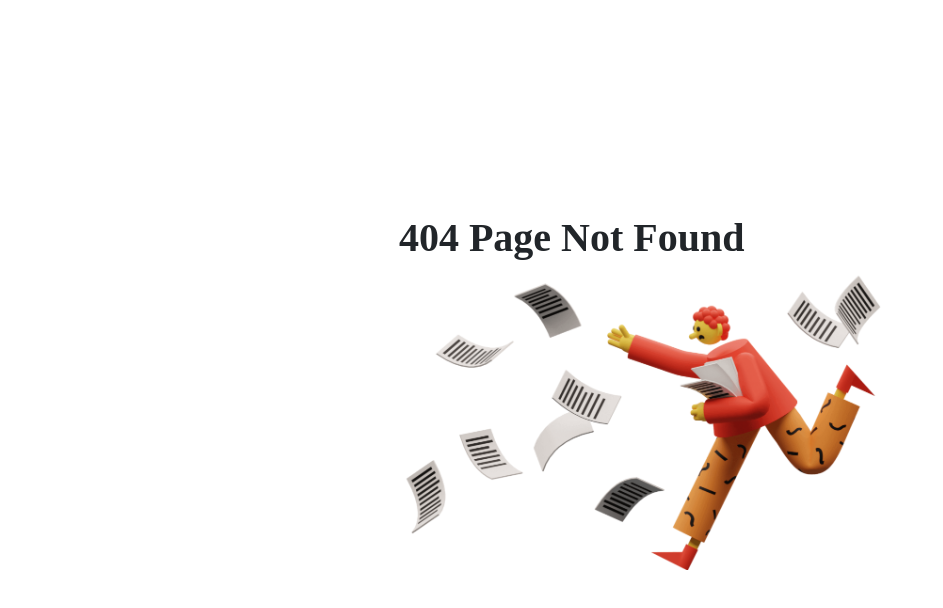
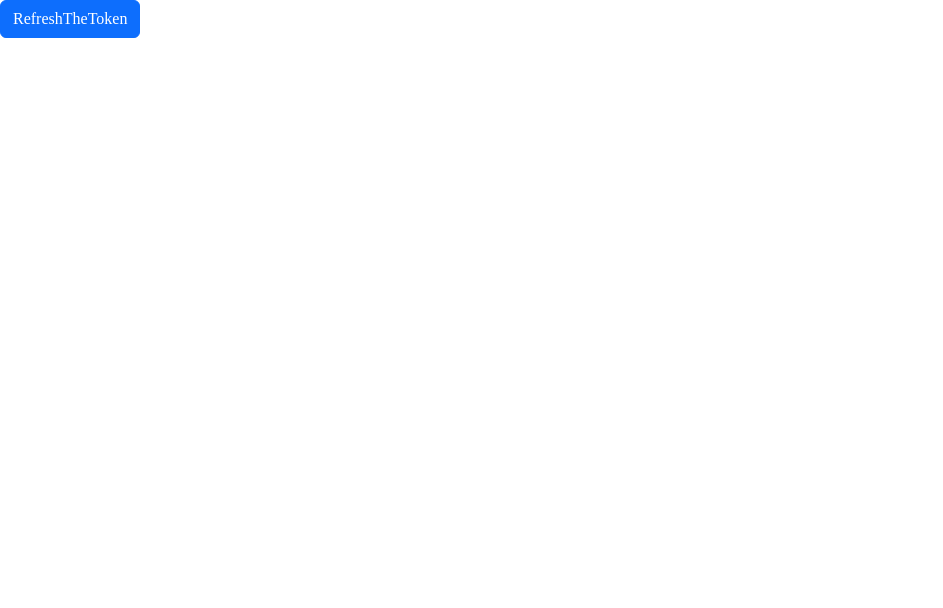
Before and after one commit to Red-stevo/E-LearningHub, a React (Vite) app in the folder student-learning-assistant/: page /student-assistant/main in a window 1280 px wide. Before the commit this address had no page. Shown: the top 608 px of the page, without its empty margins (0-943 px from the left). Built offline with nearby package versions, Linux system fonts and the light colour scheme.

Commit message:
Commit message >>>>> testing the interceptor <<<<<

```diff
--- a/student-learning-assistant/src/AppPages/DataSource/BackEndConnection.js
+++ b/student-learning-assistant/src/AppPages/DataSource/BackEndConnection.js
@@ -1,9 +1,9 @@
 import axios from "axios";
-import {useNavigate} from "react-router";
+
 
 const guestAPIs = axios.create({
     baseURL:"http://localhost:8080/api/v1/auth",
-    withCredentials:true
+    withCredentials:true,
 });
 
 /*This api connection allows us to send the register request to the backend*/
@@ -41,13 +41,15 @@ const securedAPs = axios.create({
 
 
 securedAPs.interceptors.request.use(async request => {
-    const navigate = useNavigate();
+    console.log("interceptor called.")
 
     await guestAPIs.put("/token/refresh").then(response => {
         sessionStorage.setItem("jwt", response.data.jwt);
-    }).catch(() => {
-        navigate("/student-assistant/login")
-    });
+    })
 
     return request;
 });
+
+export async function test(){
+    return await securedAPs.get("hey");
+}
--- a/student-learning-assistant/src/AppPages/RoutedPages/MainPage.jsx
+++ b/student-learning-assistant/src/AppPages/RoutedPages/MainPage.jsx
@@ -1,6 +1,21 @@
+import {Button} from "react-bootstrap";
+import {test} from "../DataSource/BackEndConnection.js";
+
 export const MainPage = () => {
+
+    const handleClick = (e) => {
+        e.preventDefault();
+        console.log("onclick")
+        test().then((res) => {
+            console.log(res.data);
+        }).catch((error => {
+            console.error(error);
+        }))
+    }
+
+
     return(
-        <div>
-
+        <div className={"justify-content-center align-content-center"}>
+            <Button onClick={handleClick}>RefreshTheToken</Button>
         </div>);
 }
--- a/student-learning-assistant/src/AppPages/Routing/AppRoutes.jsx
+++ b/student-learning-assistant/src/AppPages/Routing/AppRoutes.jsx
@@ -2,6 +2,7 @@ import { BrowserRouter as Router, Routes, Route } from 'react-router-dom';
 import {NotFound} from "../RoutedPages/NotFound.jsx";
 import {RegistrationPage} from "../RoutedPages/RegistrationPage.jsx";
 import {LoginPage} from "../RoutedPages/LoginPage.jsx";
+import {MainPage} from "../RoutedPages/MainPage.jsx";
 
 
 
@@ -11,6 +12,7 @@ export default function AppRoutes() {
             <Routes>
                 <Route path={"/student-assistant/register"} element={ <RegistrationPage /> } />
                 <Route path={"/student-assistant/login"} element={<LoginPage />} />
+                <Route path={"/student-assistant/main"} element={<MainPage />} />
                 <Route path="/*" element={ <NotFound /> } />
             </Routes>
         </Router>
```
